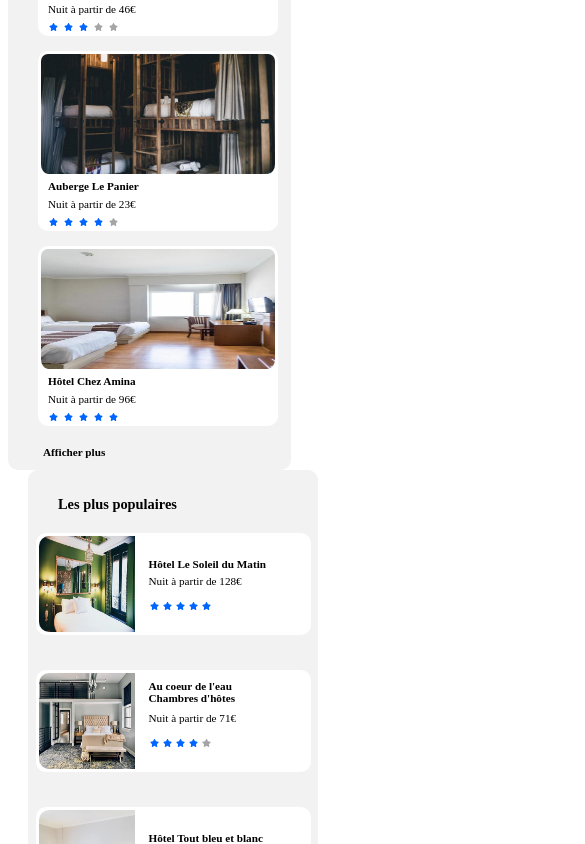
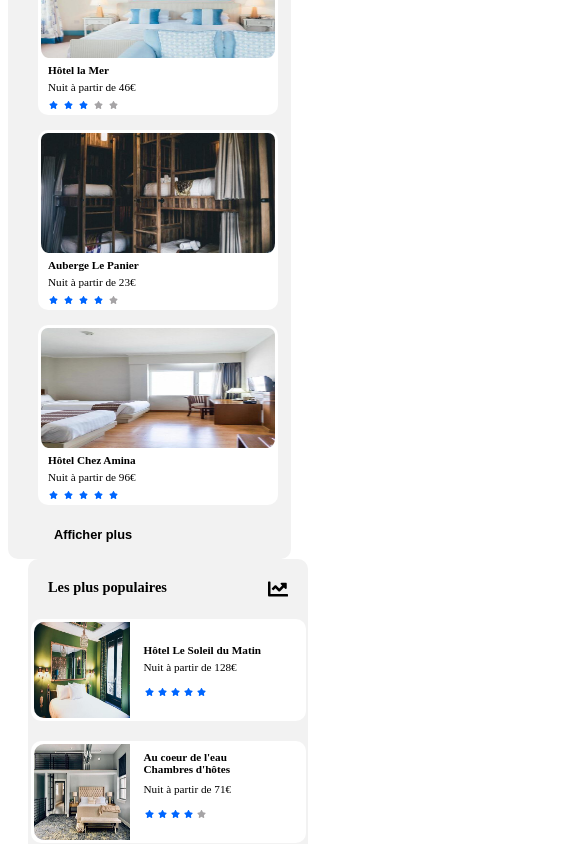
Before and after one commit to benlinux1/001_BenoitVINCENT-RESERVIA, a plain HTML site: page index.html in a window 390 px wide. Shown: the part 1156-2000 px from the top of the page, 585 px wide, since content can reach past the window. Drawn offline with Linux system fonts and the light colour scheme.

Commit message:
Edit css filters & populars for responsive design

```diff
--- a/index.html
+++ b/index.html
@@ -183,14 +183,14 @@
               </div>
           </div>
 
-          <p class="plus">Afficher plus</p>
+          <p class="plus"><input type="submit" value="Afficher plus" class="afficher_plus"/></p>
         </section>
 
 
 
         <!-- Section 4 : les plus populaires -->
         <section id="populaires">
-          <h2>Les plus populaires</h2>
+          <h2>Les plus populaires<img src="icons/growth.svg" class="icon_pop" alt="icone"></h2>
           <div class="vignette_pop">
             <a href="images/hebergements/1_xlarge/xl_populaire1.jpg" target="_blank"><img src="images/hebergements/4_small/populaire1.jpg" alt="Hôtel Le Soleil du Matin" class="pop"/></a>
             <div class="contenu_vignette_populaire">
@@ -255,12 +255,12 @@
 
         <div class="groupe1">
           <figure class="fort_pomegues">
-            <a href="images/activites/1_xlarge/activite2.jpg" target="_blank"><img src="images/activites/2_large/Fort de Pomegues.jpg" alt="Fort de Pomègues" title="Découvrez le Fort de Pomègues"></a>
+            <a href="images/activites/1_xlarge/activite2.jpg" target="_blank"><img src="images/activites/4_small/activite2.jpg" alt="Fort de Pomègues" title="Découvrez le Fort de Pomègues"></a>
             <figcaption>Fort de Pomègues</figcaption>
           </figure>
 
           <figure class="iles_frioul">
-            <a href="images/activites/1_xlarge/activite3.jpg" target="_blank"><img src="images/activites/2_large/Iles du Frioul.jpg" alt="Iles du Frioul" title="Découvrez les îles du Frioul"></a>
+            <a href="images/activites/1_xlarge/activite3.jpg" target="_blank"><img src="images/activites/4_small/activite3.jpg" alt="Iles du Frioul" title="Découvrez les îles du Frioul"></a>
             <figcaption>Iles du Frioul</figcaption>
           </figure>
         </div>
@@ -277,7 +277,7 @@
           </figure>
 
           <figure class="parc_longchamp">
-            <a href="images/activites/1_xlarge/activite6.jpg" target="_blank"><img src="images/activites/2_large/Parc Longchamp.jpg" alt="Parc Longchamp" title="Découvrez le Parc Longchamp"></a>
+            <a href="images/activites/1_xlarge/activite6.jpg" target="_blank"><img src="images/activites/4_small/activite6.jpg" alt="Parc Longchamp" title="Découvrez le Parc Longchamp"></a>
             <figcaption>Parc Longchamp</figcaption>
           </figure>
         </div>
--- a/styles.css
+++ b/styles.css
@@ -1,24 +1,24 @@
 @font-face
 {
     font-family: "Raleway";
-    src: url(/fonts/raleway/Raleway-Black.ttf);
-    src: url(/fonts/raleway/Raleway-BlackItalic.ttf);
-    src: url(/fonts/raleway/Raleway-Bold.ttf);
-    src: url(/fonts/raleway/Raleway-ExtraLight.ttf);
-    src: url(/fonts/raleway/Raleway-BoldItalic.ttf);
-    src: url(/fonts/raleway/Raleway-ExtraBold.ttf);
-    src: url(/fonts/raleway/Raleway-ExtraLightItalic.ttf);
-    src: url(/fonts/raleway/Raleway-Italic.ttf);
-    src: url(/fonts/raleway/Raleway-Medium.ttf);
-    src: url(/fonts/raleway/Raleway-ExtraBoldItalic.ttf);
-    src: url(/fonts/raleway/Raleway-Light.ttf);
-    src: url(/fonts/raleway/Raleway-LightItalic.ttf);
-    src: url(/fonts/raleway/Raleway-MediumItalic.ttf);
-    src: url(/fonts/raleway/Raleway-Regular.ttf);
-    src: url(/fonts/raleway/Raleway-SemiBold.ttf);
-    src: url(/fonts/raleway/Raleway-SemiBoldItalic.ttf);
-    src: url(/fonts/raleway/Raleway-Thin.ttf);
-    src: url(/fonts/raleway/Raleway-ThinItalic.ttf);
+    src: url(fonts/raleway/Raleway-Black.ttf);
+    src: url(fonts/raleway/Raleway-BlackItalic.ttf);
+    src: url(fonts/raleway/Raleway-Bold.ttf);
+    src: url(fonts/raleway/Raleway-ExtraLight.ttf);
+    src: url(fonts/raleway/Raleway-BoldItalic.ttf);
+    src: url(fonts/raleway/Raleway-ExtraBold.ttf);
+    src: url(fonts/raleway/Raleway-ExtraLightItalic.ttf);
+    src: url(fonts/raleway/Raleway-Italic.ttf);
+    src: url(fonts/raleway/Raleway-Medium.ttf);
+    src: url(fonts/raleway/Raleway-ExtraBoldItalic.ttf);
+    src: url(fonts/raleway/Raleway-Light.ttf);
+    src: url(fonts/raleway/Raleway-LightItalic.ttf);
+    src: url(fonts/raleway/Raleway-MediumItalic.ttf);
+    src: url(fonts/raleway/Raleway-Regular.ttf);
+    src: url(fonts/raleway/Raleway-SemiBold.ttf);
+    src: url(fonts/raleway/Raleway-SemiBoldItalic.ttf);
+    src: url(fonts/raleway/Raleway-Thin.ttf);
+    src: url(fonts/raleway/Raleway-ThinItalic.ttf);
 }
 
 header a /* 3 éléments du menu de navigation*/
@@ -122,14 +122,19 @@ nav a:hover
     min-width: 100px;
 }
 
+.rechercher:hover
+{
+    background-color: #deebff;
+    color: black;
+}
+
 #filtres /* Conteneur des 4 filtres*/
 {
     display: flex;
     width: 880px;
-    height: 30px;
+    min-height: 20px;
     max-width: 70%;
     align-items: center;
-    margin-top: 5px;
     flex-direction: row;
     justify-content: space-around;
 }
@@ -144,7 +149,7 @@ nav a:hover
 .liste_filtres /* Icones de filtres*/
 {
     list-style: none;
-    height: 30px;
+    min-height: 20px;
     width: 880px;
     display: flex;
     justify-content: space-around;
@@ -161,7 +166,7 @@ nav a:hover
 {
     position: relative;
     left: 10px;
-    background-color: #f2f2f2;
+    background-color: #deebff;
     width: 30px;
     height: 30px;
     border-radius: 20px 20px;
@@ -191,14 +196,19 @@ nav a:hover
     border-bottom-right-radius: 15px 15px;
     border: 2px solid #f2f2f2;
     align-items: center;
-    padding: auto;
     padding-left: 12px;
     width: 110%;
+    flex-wrap: wrap;
+}
+
+.filter:hover
+{
+    background-color: #deebff;
 }
 
 #result /* Conteneur "Plus de 500 logements trouvés" */
 {
-    width: 30%;
+    width: 100%;
     display: flex;
     align-items: center;
     align-content: space-around;
@@ -208,14 +218,13 @@ nav a:hover
 
 .bloc_info /* Conteneur icône Info */
 {
-    display: flex;
+    display: inline-flex;
     background-color: #ffffff;
     border: 1px solid #f2f2f2;
     border-radius: 8px 8px;
     width: 16px;
     height: 16px;
     margin-left: 5px;
-    flex-wrap: wrap;
 }
 
 .info /* icône Info*/
@@ -231,6 +240,8 @@ nav a:hover
 {
     font-size: 0.7em;
     margin-left: 10px;
+    display: inline-flex;
+    flex-wrap: wrap;
 }
 
 #section1
@@ -260,10 +271,11 @@ h1 /* Hébergements à Marseille*/
 {
     width: 100%;
     height: 10px;
-    padding-top: 10px;
+    margin-top: 20px;
     margin-left: 15px;
     font-size: 0.9em;
     font-weight: bold;
+    align-self: flex-start;
 }
 
 .vignette /* Vignette Hôtel*/
@@ -276,6 +288,11 @@ h1 /* Hébergements à Marseille*/
     margin-top: 15px;
     margin-left: 10px;
     margin-right: 10px;
+}
+
+.vignette:hover
+{
+    background-color: #deebff;
 }
 
 .vignette img
@@ -328,10 +345,18 @@ h1 /* Hébergements à Marseille*/
 .plus
 {
     width: 100%;
-    font-size: 0.7em;
+    margin-top: 20px;
+}
+
+.afficher_plus
+{
+    min-width: 100px;
+    font-size: 0.8em;
     font-weight: bold;
+    background-color: #f2f2f2;
     margin-left: 15px;
-    margin-top: 20px;
+    border: none;
+    outline: none;
 }
 
 #populaires /* Section "Les Plus populaires*/
@@ -339,25 +364,33 @@ h1 /* Hébergements à Marseille*/
     background-color: #f2f2f2;
     width: 25%;
     border-radius: 10px 10px;
-    display: inline-flex;
+    display: inline-block;
     flex-wrap: nowrap;
-    flex-flow: column;
-    justify-content: flex-start;
+    flex-direction: row;
+    justify-content: space-between;
+    margin-left: 20px;
+    min-width: 280px;
     align-items: center;
-    margin-left: 20px;
-    padding-left: 15px;
-    padding-right: 15px;
-    min-width: 260px;
+    align-content: center;
+}
+
+.icon_pop
+{
+    width: 20px;
+    height: 20px;
 }
 
 #populaires h2 /* Les plus populaires*/
 {
-    width: 100%;
-    height: 10px;
-    padding-top: 15px;
-    margin-left: 30px;
+    max-width: 330px;
+    height: 20px;
     font-size: 0.9em;
     font-weight: bold;
+    margin-top: 20px;
+    margin-left: 20px;
+    margin-right: 20px;
+    display: flex;
+    justify-content: space-between;
 }
 
 .vignette_pop /*Vignette Populaires */
@@ -365,11 +398,15 @@ h1 /* Hébergements à Marseille*/
     width: 275px;
     height: 102px;
     background-color: #ffffff;
-    padding: auto;
     border-radius: 10px 10px;
-    margin-bottom: 20px;
-    margin-top: 15px;
-    display: inline-block;
+    margin-top: 20px;
+    margin-left: auto;
+    margin-right: auto;
+}
+
+.vignette_pop:hover
+{
+    background-color: #deebff;
 }
 
 .pop /* Image Hôtel Populaire */
@@ -447,6 +484,11 @@ figure
     flex-wrap: wrap;
     box-shadow: 2px 4px 2px #dfdbdb;
     overflow: hidden;
+}
+
+figure:hover
+{
+    background-color: #deebff;
 }
 
 figure img
@@ -541,8 +583,8 @@ footer
     text-align: justify;
     align-items: baseline;
     margin-top: 20px;
-    height: 200px;
     background-color: #f2f2f2;
+    flex-wrap: wrap;
 }
 
 footer ul
@@ -551,10 +593,12 @@ footer ul
     font-weight: bold;
     font-size: 0.8em;
     padding-right: 200px;
+    margin-left: 15px;
 }
 
 footer li
 {
     font-weight: normal;
+    font-size: 0.8em;
     padding-top: 10px;
 }
```
Also changed, not shown: icons/growth.svg (added).
